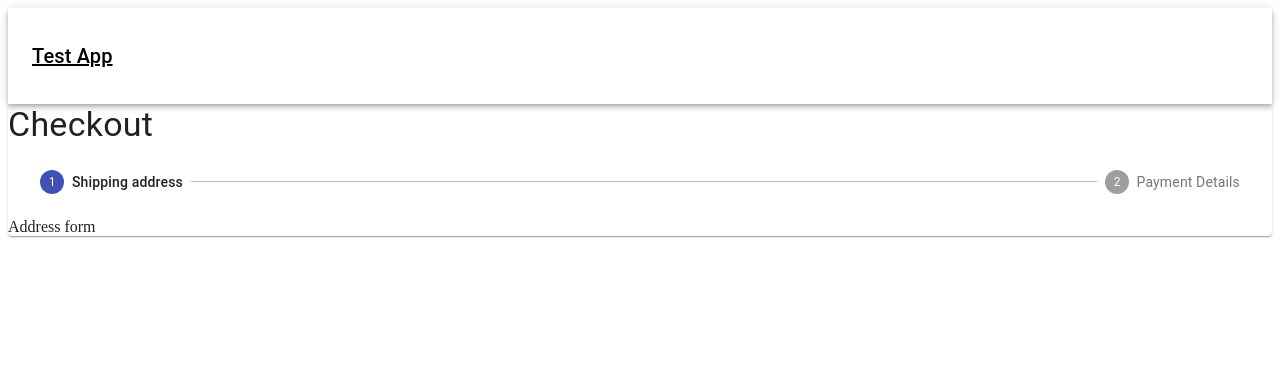
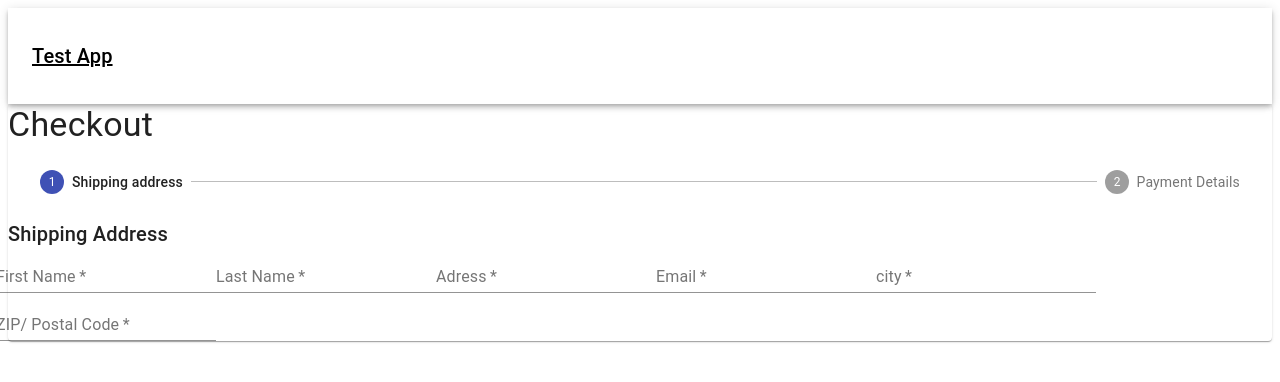
Before and after one commit to basilawwad/Ecommerce-App, a React (Create React App) app: page /Checkout in a window 1280 px wide. Shown: the top 382 px of the page. Built offline with nearby package versions, Linux system fonts and the light colour scheme; no server answers.

Commit message:
added address fields

```diff
--- a/src/components/CheckoutForm/AddressForm.jsx
+++ b/src/components/CheckoutForm/AddressForm.jsx
@@ -1,7 +1,30 @@
 import React from 'react';
+import { useForm, FormProvider } from 'react-hook-form';
+import { InputLabel, Select, MenuItem, Button, Grid, Typography } from '@material-ui/core';
+import FormInput from './FormInput';
 
 const AddressForm = () => {
-  return <div>Address form</div>;
+  const methods = useForm();
+
+  return (
+    <div>
+      <Typography variant='h6' gutterBottom>
+        Shipping Address
+      </Typography>
+      <FormProvider {...methods}>
+        <form onSubmit=''>
+          <Grid container spacing={3}>
+            <FormInput required name='firstName' label='First Name' />
+            <FormInput required name='lasttName' label='Last Name' />
+            <FormInput required name='address1' label='Adress' />
+            <FormInput required name='email' label='Email' />
+            <FormInput required name='city' label='city' />
+            <FormInput required name='zip' label='ZIP/ Postal Code' />
+          </Grid>
+        </form>
+      </FormProvider>
+    </div>
+  );
 };
 
 export default AddressForm;
--- /dev/null
+++ b/src/components/CheckoutForm/FormInput.jsx
@@ -0,0 +1,18 @@
+import React from 'react';
+import { TextField, Grid } from '@material-ui/core';
+import { useFormContext, Controller } from 'react-hook-form';
+
+const FormInput = ({ name, label, required }) => {
+  const { control } = useFormContext();
+  return (
+    <Grid>
+      <Controller
+        control={control}
+        name={name}
+        render={({ field }) => <TextField fullWidth label={label} required />}
+      />
+    </Grid>
+  );
+};
+
+export default FormInput;
```
